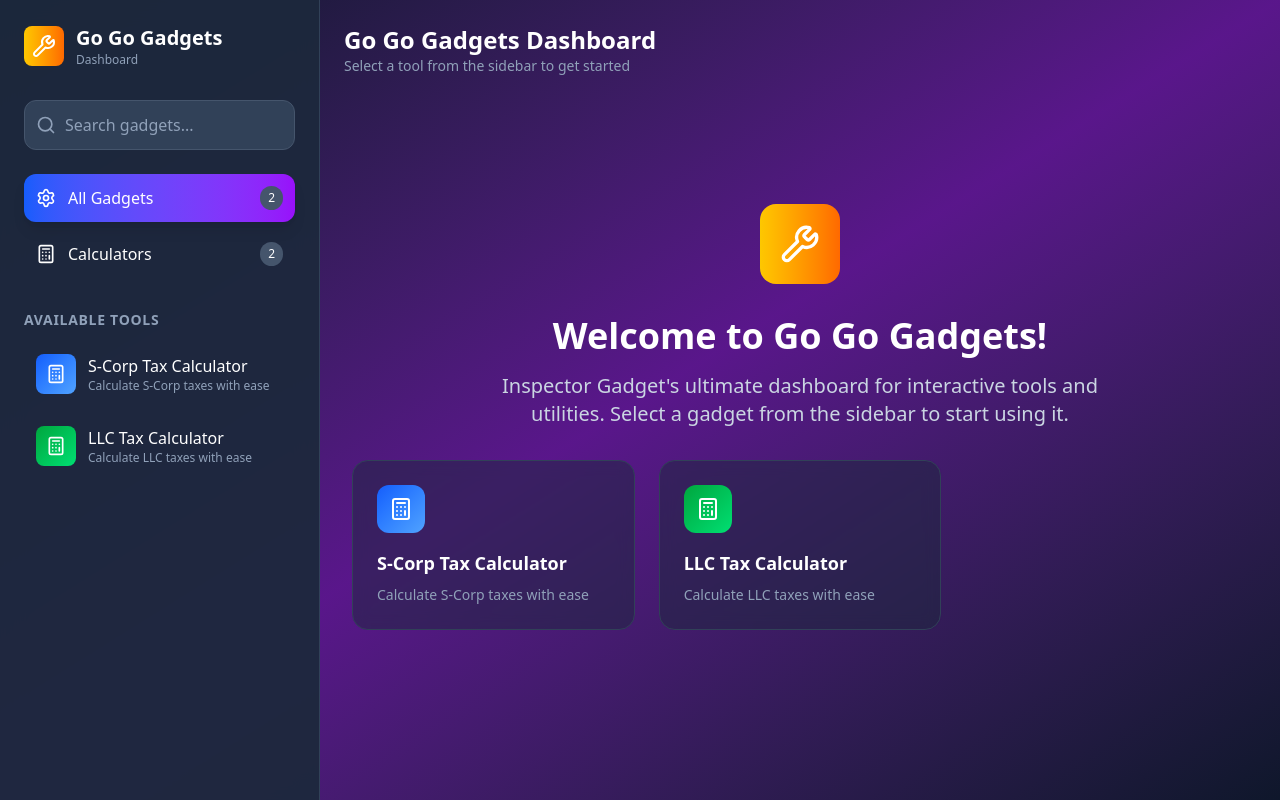
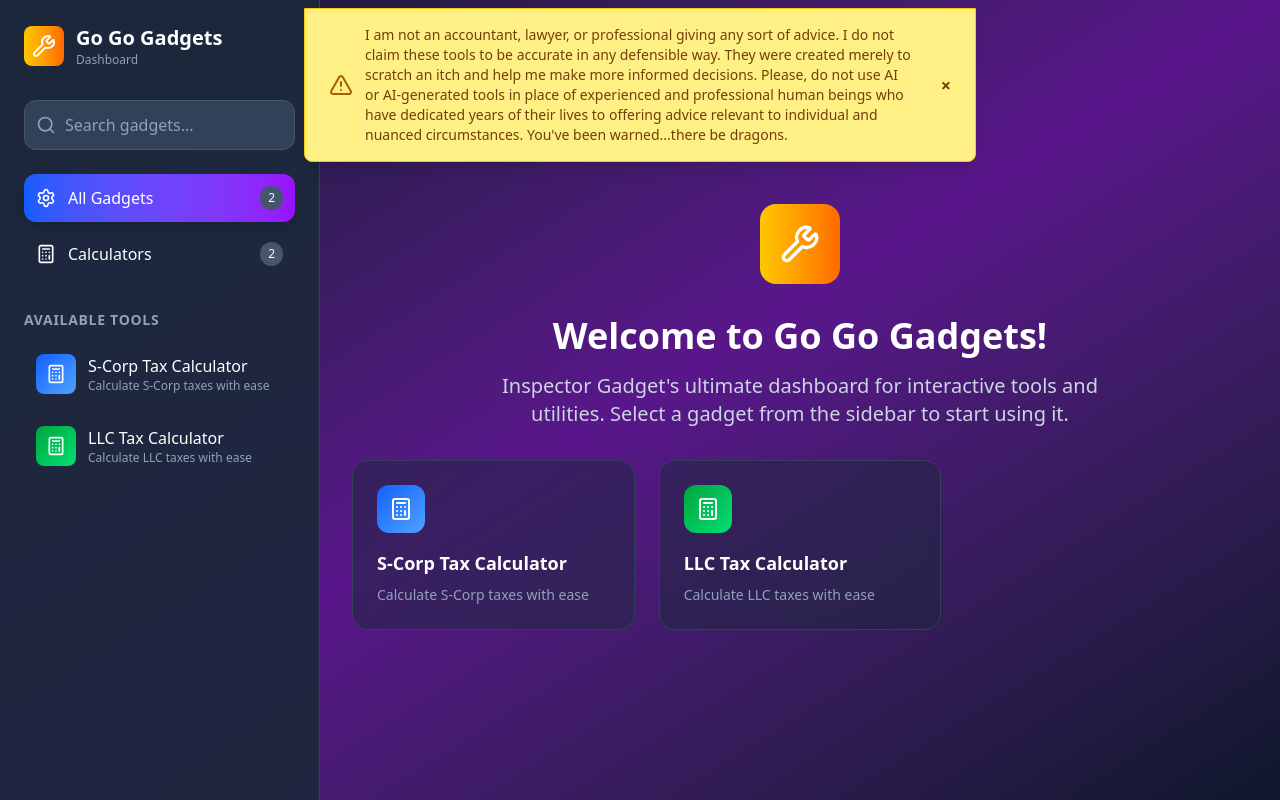
Before and after one commit to awmichel/go-go-gadgets, a React app: page / in a window 1280 px wide. Built offline with nearby package versions, Linux system fonts and the light colour scheme; the HTML template or start-up script is replaced by a standard one.

Commit message:
Add disclaimers

```diff
--- a/src/App.tsx
+++ b/src/App.tsx
@@ -1,4 +1,4 @@
-import { Menu, Search, Wrench, X } from "lucide-react";
+import { AlertTriangle, Menu, Search, Wrench, X } from "lucide-react";
 import { useEffect, useState } from "react";
 import { type Categories, type Tool, categories, tools } from "./tools";
 
@@ -10,6 +10,9 @@ const App = () => {
   const [activeTool, setActiveTool] = useState<Tool | null>(null);
   const [isScrolled, setIsScrolled] = useState(false);
   const [searchTerm, setSearchTerm] = useState("");
+  const [showDisclaimer, setShowDisclaimer] = useState(() => {
+    return sessionStorage.getItem("disclaimerDismissed") !== "true";
+  });
 
   useEffect(() => {
     const handleScroll = () => {
@@ -18,6 +21,12 @@ const App = () => {
     window.addEventListener("scroll", handleScroll);
     return () => window.removeEventListener("scroll", handleScroll);
   }, []);
+
+  useEffect(() => {
+    if (!showDisclaimer) {
+      sessionStorage.setItem("disclaimerDismissed", "true");
+    }
+  }, [showDisclaimer]);
 
   const filteredTools = tools.filter((tool) => {
     const matchesCategory =
@@ -236,6 +245,33 @@ const App = () => {
           )}
         </main>
       </div>
+
+      {/* Disclaimer Banner */}
+      {showDisclaimer && (
+        <div className="fixed top-0 left-0 w-full z-50 flex justify-center">
+          <div className="bg-yellow-200 text-yellow-900 border border-yellow-400 rounded-b-lg shadow-lg px-6 py-4 flex items-center gap-3 max-w-2xl mt-2 animate-fade-in">
+            <AlertTriangle className="w-6 h-6 text-yellow-700 flex-shrink-0" />
+            <div className="text-sm font-medium">
+              I am not an accountant, lawyer, or professional giving any sort of
+              advice. I do not claim these tools to be accurate in any
+              defensible way. They were created merely to scratch an itch and
+              help me make more informed decisions. Please, do not use AI or
+              AI-generated tools in place of experienced and professional human
+              beings who have dedicated years of their lives to offering advice
+              relevant to individual and nuanced circumstances. You've been
+              warned...there be dragons.
+            </div>
+            <button
+              type="button"
+              onClick={() => setShowDisclaimer(false)}
+              className="ml-4 text-yellow-900 hover:text-yellow-700 font-bold text-lg focus:outline-none"
+              aria-label="Dismiss disclaimer"
+            >
+              ×
+            </button>
+          </div>
+        </div>
+      )}
     </div>
   );
 };
```
Also changed, not shown: 1 other file (tests, documents, lock files or other folders).
